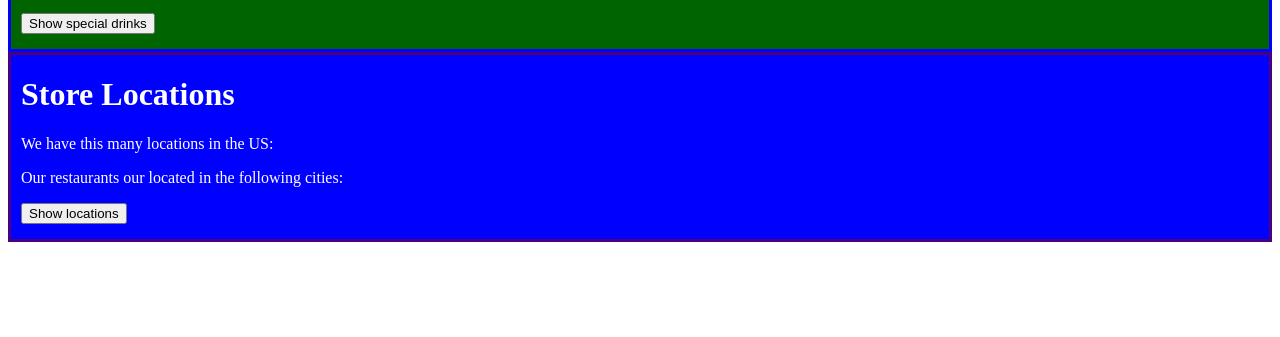
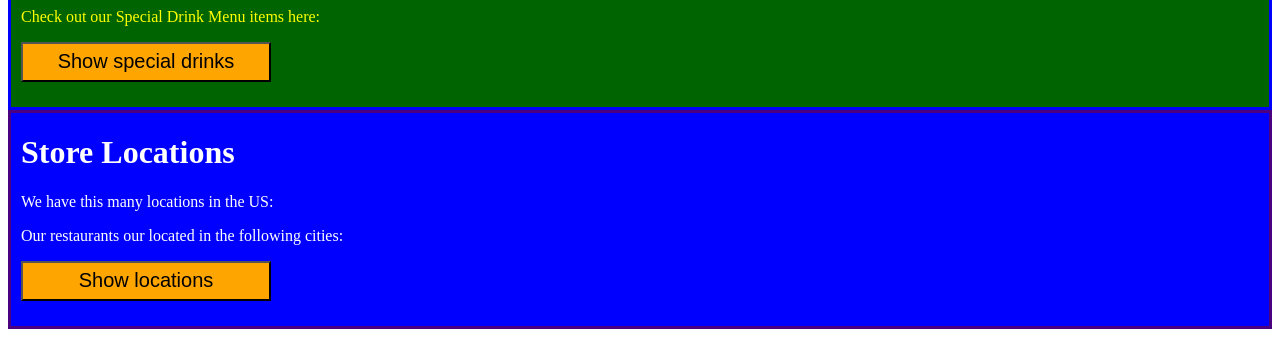
Before and after one commit to kucharze/WebsiteFunctions, a plain HTML site: page index.html in a window 1280 px wide. Shown: the part 779-1116 px from the top of the page. Before the commit the page ends 1029 px from the top, so only its background shows below. Drawn offline with Linux system fonts and the light colour scheme.

Commit message:
added style for homework button

```diff
--- a/style.css
+++ b/style.css
@@ -86,3 +86,12 @@
   margin-top: 15px;
   margin-bottom: 10px;
 }
+
+.homework {
+  font-size: 20px;
+  margin-bottom: 10px;
+  height: 40px;
+  width: 250px;
+  background-color: orange;
+  color: black;
+}
```
